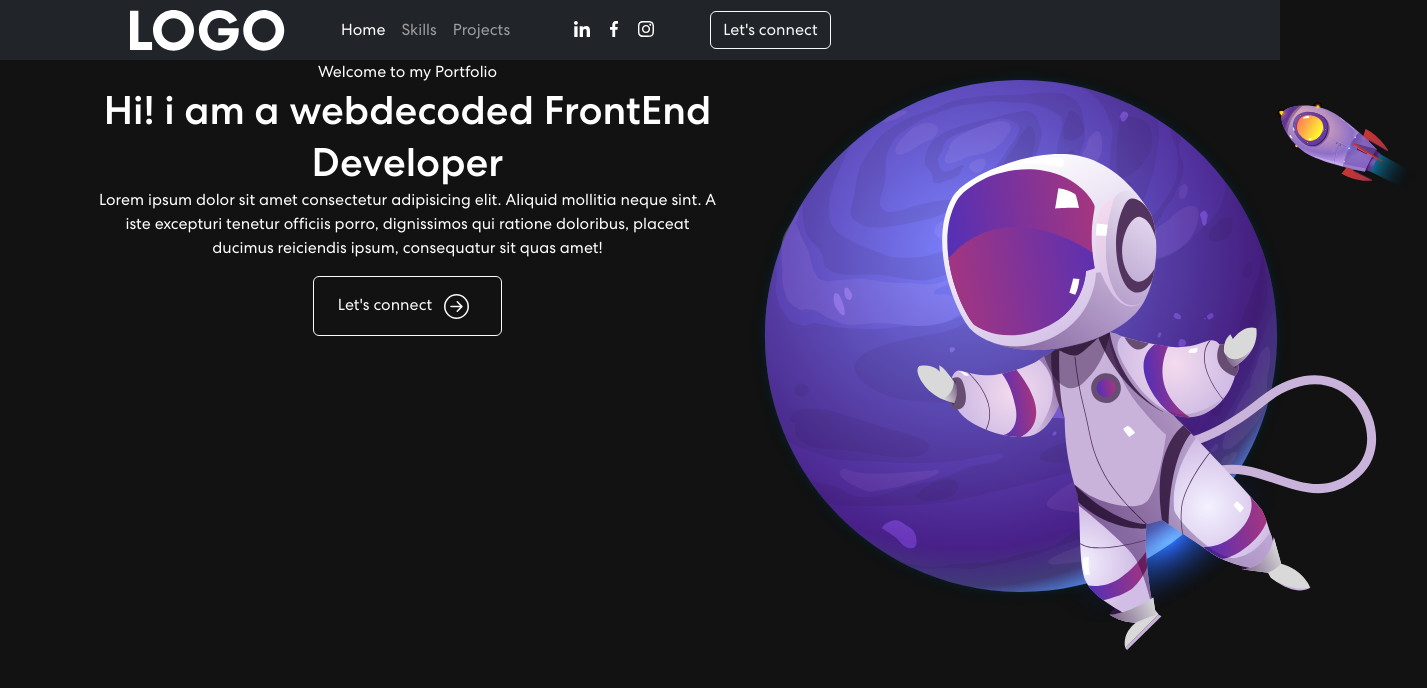
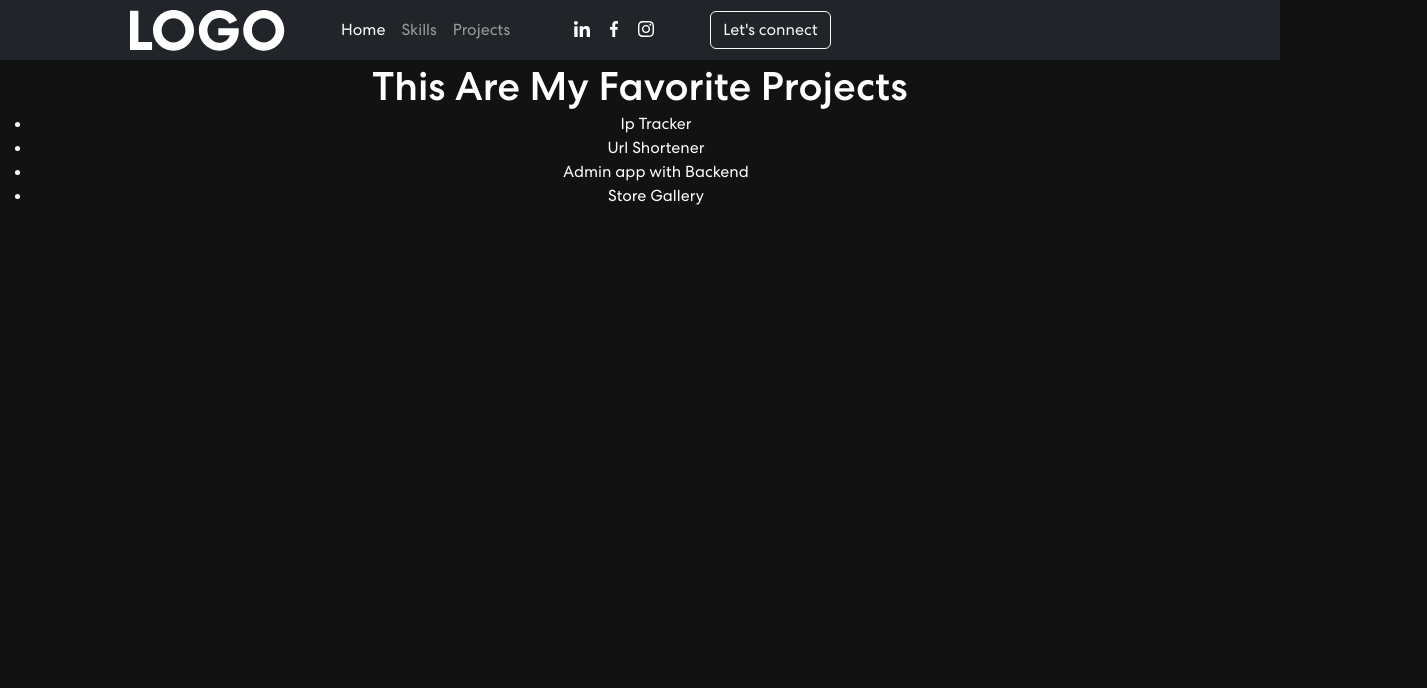
Before and after one commit to juliosam/portfolio, a React (Create React App) app: page /projects in a window 1280 px wide. Shown: the top 688 px of the page, 1427 px wide, since content can reach past the window. Built offline with nearby package versions, Linux system fonts and the light colour scheme.

Commit message:
'whaaat'

```diff
--- a/package.json
+++ b/package.json
@@ -10,6 +10,7 @@
     "react": "^18.2.0",
     "react-bootstrap-icons": "^1.8.4",
     "react-dom": "^18.2.0",
+    "react-router-dom": "^6.3.0",
     "react-scripts": "5.0.1",
     "web-vitals": "^2.1.4"
   },
--- a/src/App.js
+++ b/src/App.js
@@ -1,11 +1,16 @@
-import Banner from "./components/banner";
 import Navbar from "./components/navbar";
+import { Route, Routes } from "react-router-dom";
+import Home from "./home";
+import Projects from "./projects";
 
 function App() {
   return (
     <div className="App">
       <Navbar/>
-      <Banner/>
+      <Routes>
+       <Route path="/" element={<Home/>}/>
+       <Route path="/projects" element={<Projects/>}/>
+      </Routes>
     </div>
   );
 }
--- /dev/null
+++ b/src/home.jsx
@@ -0,0 +1,11 @@
+import Banner from "./components/banner";
+
+const Home = () => {
+  return (
+    <>
+      <Banner/>
+    </>
+  )
+}
+
+export default Home
--- a/src/index.js
+++ b/src/index.js
@@ -2,10 +2,13 @@ import React from 'react';
 import ReactDOM from 'react-dom/client';
 import './index.css';
 import App from './App';
+import { BrowserRouter } from 'react-router-dom';
 
 const root = ReactDOM.createRoot(document.getElementById('root'));
 root.render(
   <React.StrictMode>
-    <App />
+    <BrowserRouter>
+      <App />
+    </BrowserRouter>
   </React.StrictMode>
 );
--- /dev/null
+++ b/src/projects.jsx
@@ -0,0 +1,17 @@
+import React from 'react'
+
+const Projects = () => {
+  return (
+    <>
+      <h1>This Are My Favorite Projects</h1>
+      <ul>
+        <li>Ip Tracker</li>
+        <li>Url Shortener</li>
+        <li>Admin app with Backend</li>
+        <li>Store Gallery</li>
+      </ul>
+    </>
+  )
+}
+
+export default Projects
```
Also changed, not shown: 1 other file (tests, documents, lock files or other folders).
